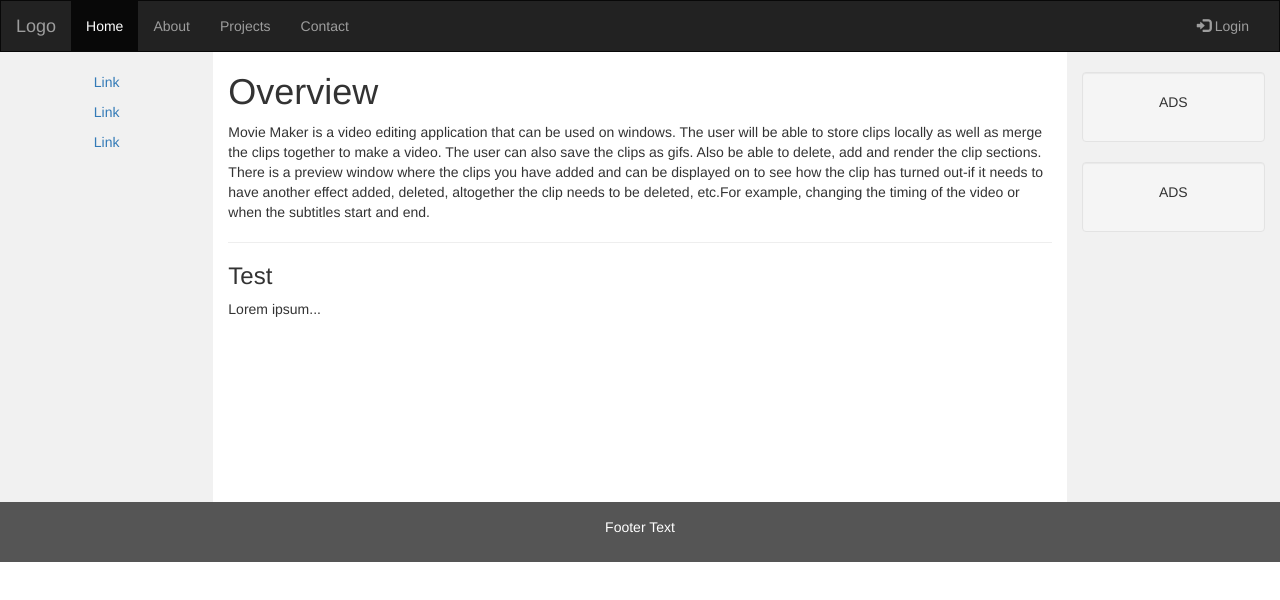
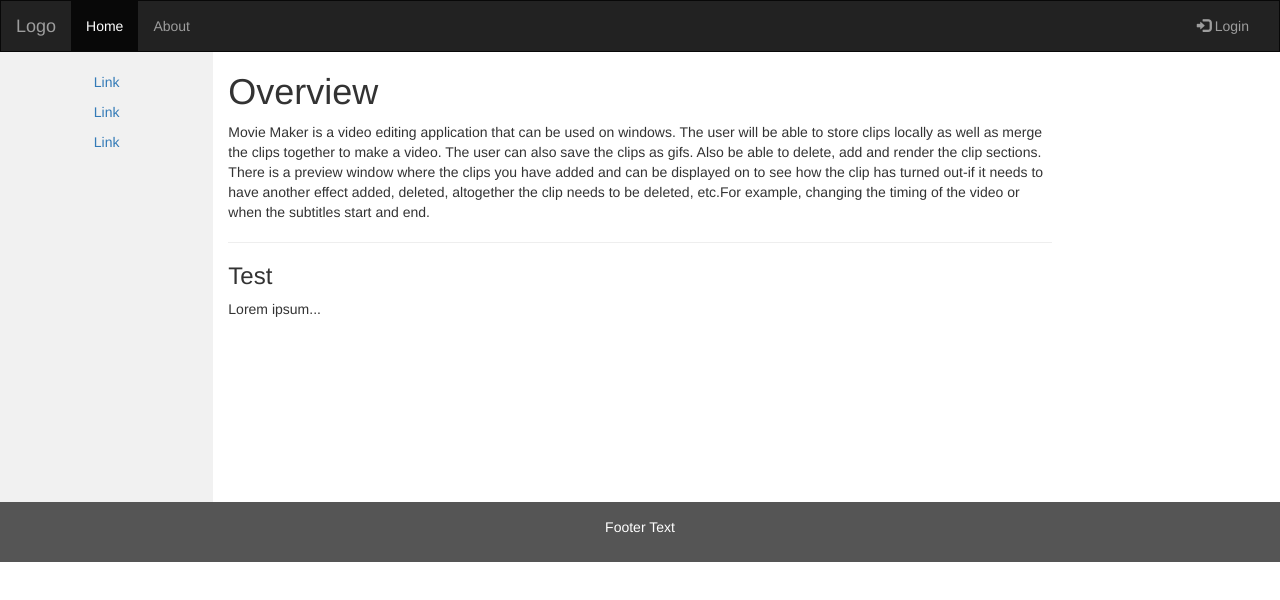
Before and after one commit to KaiKaur0404/MovieMaker, a plain HTML site: page index.html in a window 1280 px wide. Drawn offline with nearby package versions, Linux system fonts and the light colour scheme.

Commit message:
Update index.html

```diff
--- a/index.html
+++ b/index.html
@@ -57,8 +57,7 @@
       <ul class="nav navbar-nav">
         <li class="active"><a href="#">Home</a></li>
         <li><a href="#">About</a></li>
-        <li><a href="#">Projects</a></li>
-        <li><a href="#">Contact</a></li>
+
       </ul>
       <ul class="nav navbar-nav navbar-right">
         <li><a href="#"><span class="glyphicon glyphicon-log-in"></span> Login</a></li>
@@ -82,13 +81,8 @@
       <h3>Test</h3>
       <p>Lorem ipsum...</p>
     </div>
-    <div class="col-sm-2 sidenav">
-      <div class="well">
-        <p>ADS</p>
-      </div>
-      <div class="well">
-        <p>ADS</p>
-      </div>
+
+
     </div>
   </div>
 </div>
```
